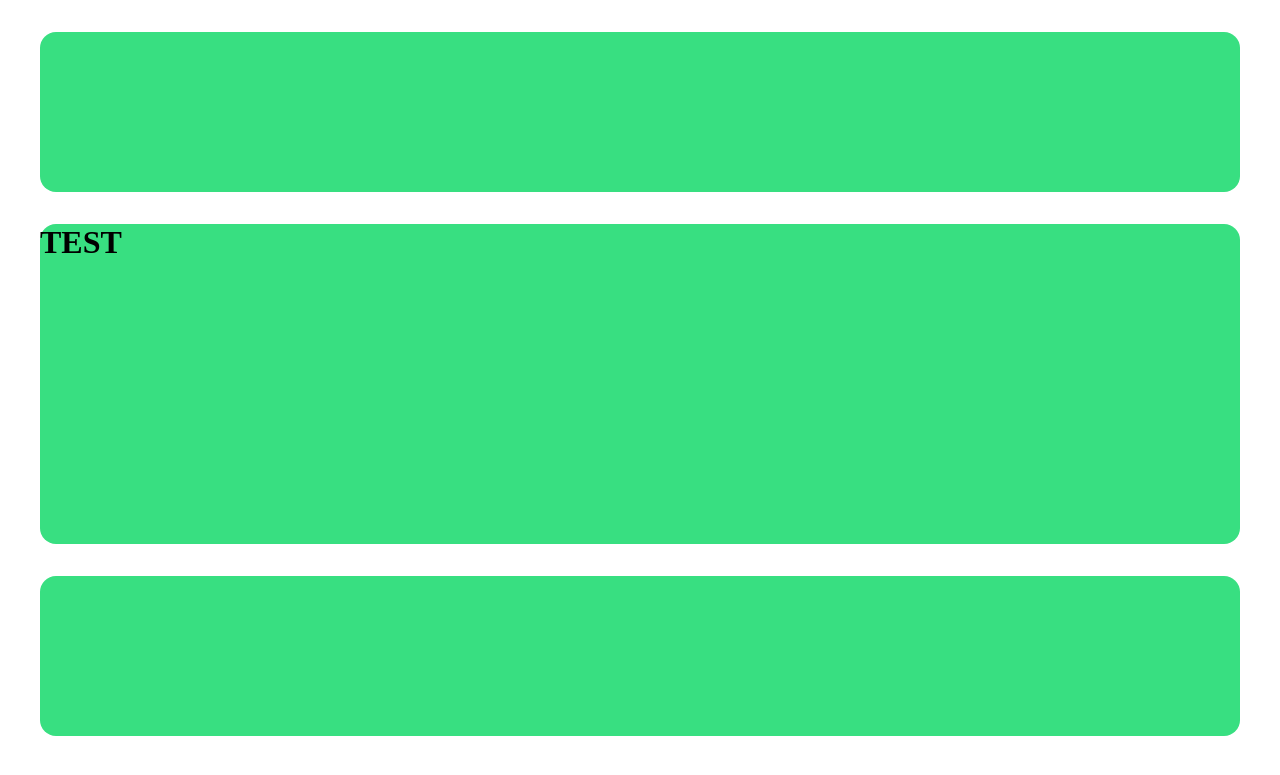
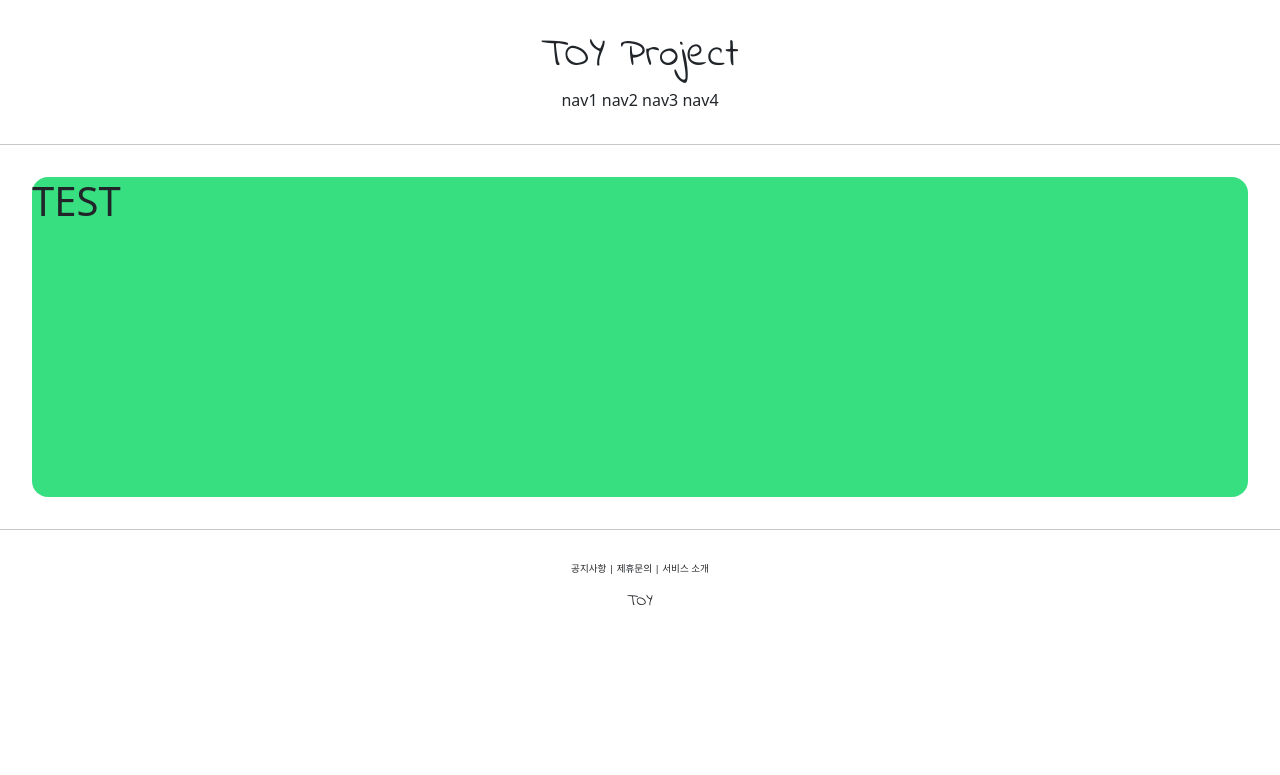
Before and after one commit to success899/toyproject, a Django app: page /member/hello_world/ in a window 1280 px wide. Shown: the top 775 px of the page. Run offline with Django 4.2, Linux system fonts and the light colour scheme.

Commit message:
bootstrap googlefont commit

```diff
--- a/templates/base.html
+++ b/templates/base.html
@@ -7,8 +7,12 @@
 
     {% include 'header.html' %}
 
+    <hr>
+
     {% block content %}
     {% endblock %}
+
+    <hr>
 
     {% include 'footer.html' %}
 
--- a/templates/footer.html
+++ b/templates/footer.html
@@ -1,3 +1,12 @@
-<div style="height:10rem; background-color: #38df81; border-radius: 1rem; margin: 2rem;">
 
+
+<div style="text-align: center; margin-top: 2rem;">
+    <div style="font-size: .6rem;">
+        <span>공지사항</span> |
+        <span>제휴문의</span> |
+        <span>서비스 소개</span>
+    </div>
+    <div style="margin-top: 1rem;">
+        <h6 style="margin-top: 1rem; font-family: 'Indie Flower', cursive;">TOY</h6>
+    </div>
 </div>
--- a/templates/head.html
+++ b/templates/head.html
@@ -1,4 +1,14 @@
 <head>
     <meta charset="UTF-8">
     <title>TOY</title>
+
+    <!--  Bootstrap Link  -->
+    <link href="https://cdn.jsdelivr.net/npm/bootstrap@5.2.1/dist/css/bootstrap.min.css" rel="stylesheet"
+          integrity="sha384-iYQeCzEYFbKjA/T2uDLTpkwGzCiq6soy8tYaI1GyVh/UjpbCx/TYkiZhlZB6+fzT" crossorigin="anonymous">
+
+    <!--  Google Font Link  -->
+    <link rel="preconnect" href="https://fonts.googleapis.com">
+    <link rel="preconnect" href="https://fonts.gstatic.com" crossorigin>
+    <link href="https://fonts.googleapis.com/css2?family=Indie+Flower&display=swap" rel="stylesheet">
+
 </head>
--- a/templates/header.html
+++ b/templates/header.html
@@ -1,3 +1,13 @@
-<div style="height:10rem; background-color: #38df81; border-radius: 1rem; margin: 2rem;">
 
+
+<div style="text-align: center; margin: 2rem 0;">
+    <div>
+        <h1 style="font-family: 'Indie Flower', cursive;">TOY Project</h1>
+    </div>
+    <div>
+        <span>nav1</span>
+        <span>nav2</span>
+        <span>nav3</span>
+        <span>nav4</span>
+    </div>
 </div>
```
